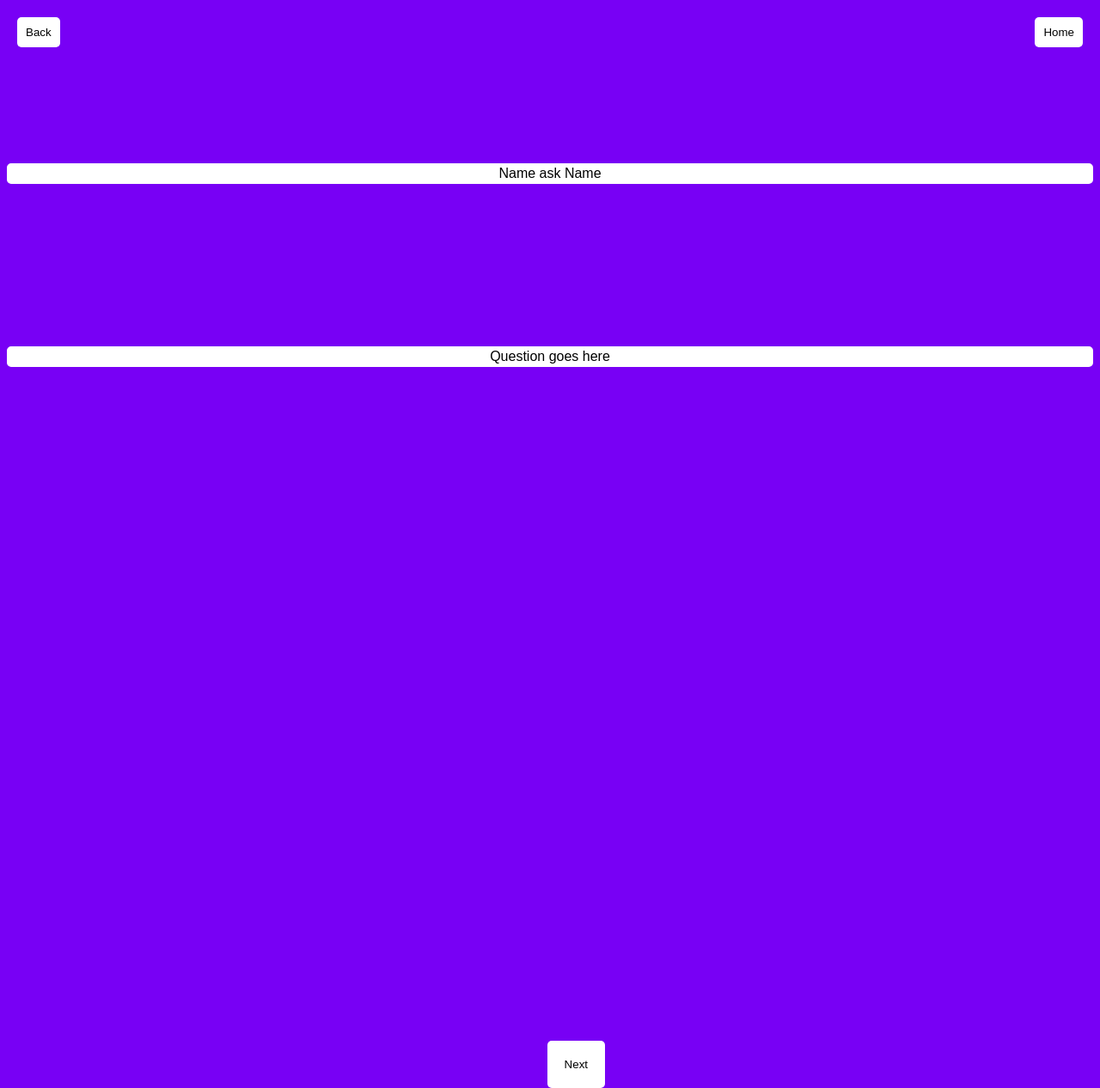
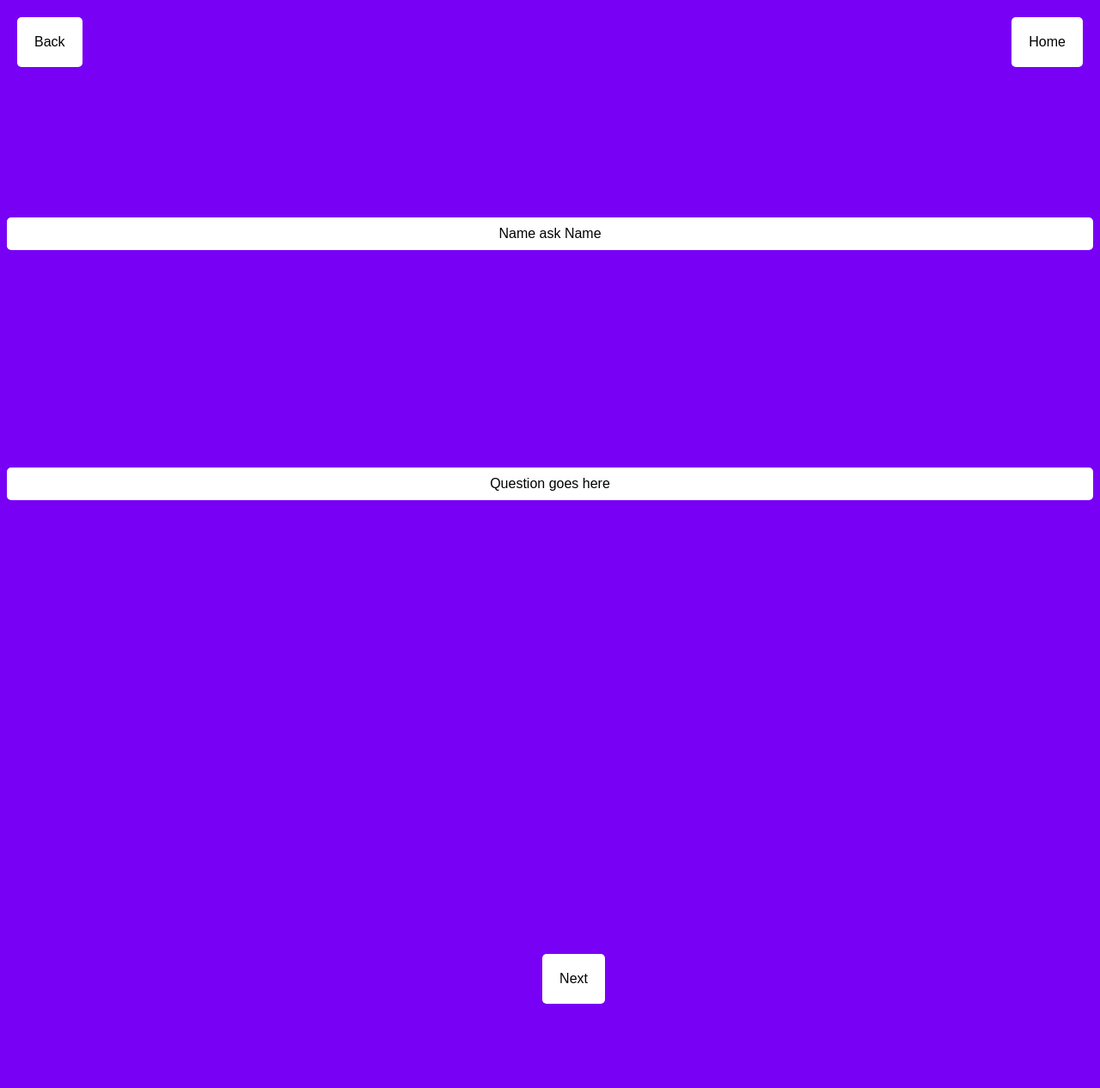
Before and after one commit to zurinayli/Odd-One-Out, a plain HTML site: page questions.html in a window 1280 px wide. Shown: the whole page at 86% size. After the commit the page ends 1168 px from the top, so only its background shows below. Drawn offline with Linux system fonts and the light colour scheme.

Commit message:
Update questions.html

```diff
--- a/questions.html
+++ b/questions.html
@@ -10,12 +10,12 @@
 
         p {
             text-align: center;
-            margin-top: 15%;
+            margin-top: 20%;
             font-family: sans-serif;
             color: black;
-            border-radius:5px;
+            border-radius: 5px;
 
-
+            font-size: 16px;
         }
 
         .container {
@@ -24,15 +24,15 @@
             align-items: center;
             justify-content: center;
             height: 600px;
+
         }
 
         .border {
-            border-width: 3px;
+            border-width: 10px;
             border-style: solid;
             border-color: white;
             background: white;
         }
-
 
         .back-button {
             position: absolute;
@@ -46,6 +46,8 @@
             cursor: pointer;
             margin-top: 10px;
             margin-left: 10px;
+            padding: 20px;
+            font-size: 16px;
         }
 
         .home-button {
@@ -60,17 +62,20 @@
             cursor: pointer;
             margin-top: 10px;
             margin-right: 10px;
+            padding: 20px;
+            font-size: 16px;
         }
-        .next-button{
-        position:absolute;
-        margin-top:60%;
-        right:45%;
-        border:none;
-        background-color:white;
-        cursor:pointer;
-        padding:20px;
-        border-radius:5px;
 
+        .next-button {
+            position: absolute;
+            margin-top: 40%;
+            right: 45%;
+            border: none;
+            background-color: white;
+            cursor: pointer;
+            padding: 20px;
+            border-radius: 5px;
+            font-size: 16px;
         }
     </style>
 </head>
```
